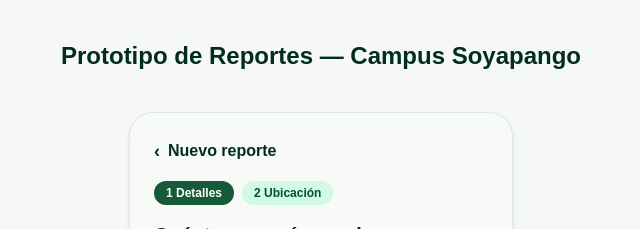
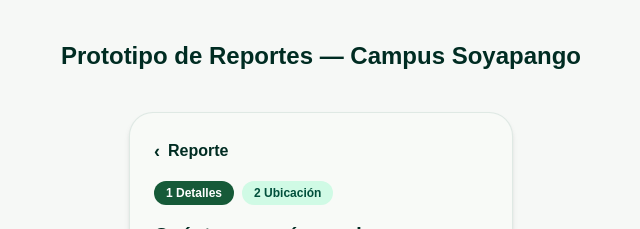
Before and after one commit to Rodrogas666/dps104-equipo03-civora, a Next.js app in the folder prototipo-web/: page / in a window 1280 px wide. Shown: the top 229 px of the page, without its empty margins (319-959 px from the left). Built offline with nearby package versions, Linux system fonts and the light colour scheme.

Commit message:
Cambio sobre el reporte title

```diff
--- a/prototipo-web/src/components/TarjetaReporte.tsx
+++ b/prototipo-web/src/components/TarjetaReporte.tsx
@@ -28,7 +28,7 @@ export default function TarjetaReporte({
       {/* Encabezado: < Nuevo reporte */}
       <header className="mb-4 flex items-center gap-2 text-emerald-950">
         <span className="text-lg font-bold">‹</span>
-        <h2 className="text-base font-bold">Nuevo reporte</h2>
+        <h2 className="text-base font-bold">Reporte</h2>
       </header>
 
       {/* Pasos: 1 Detalles | 2 Ubicación */}
```
